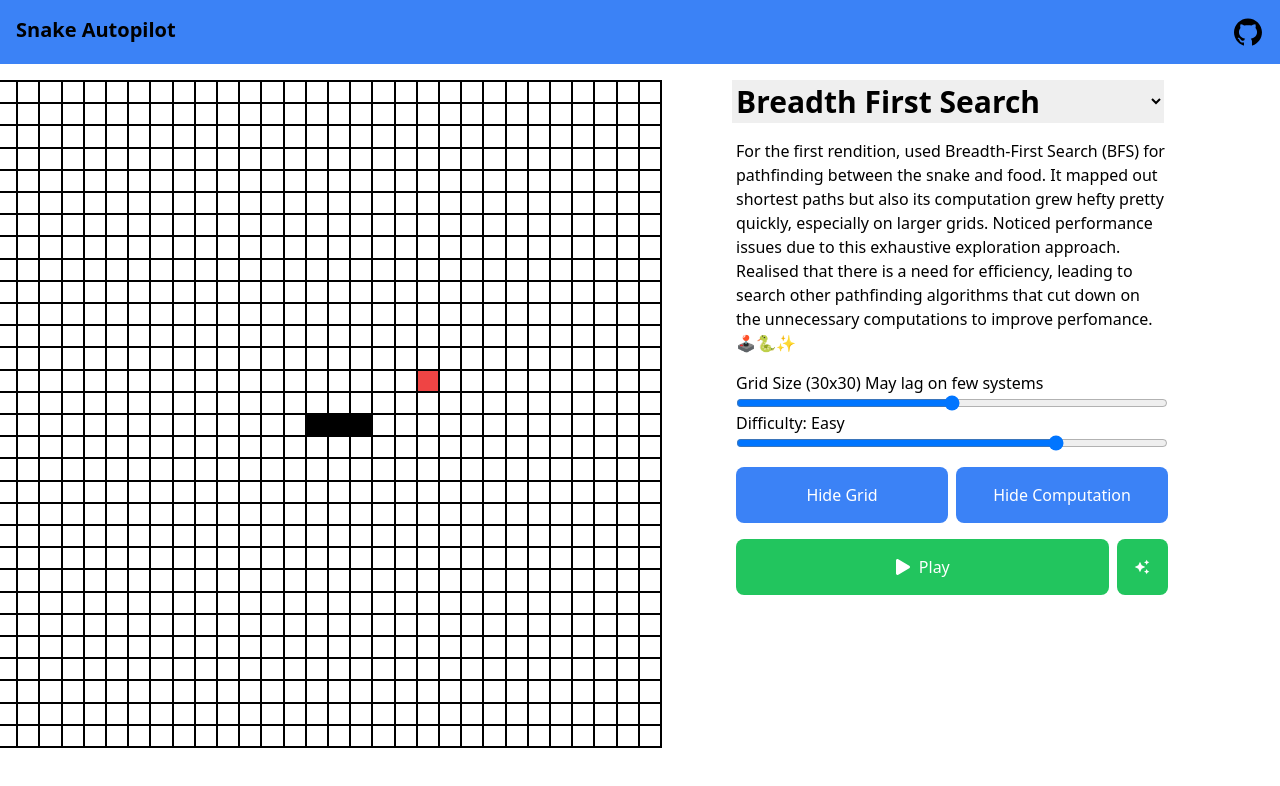
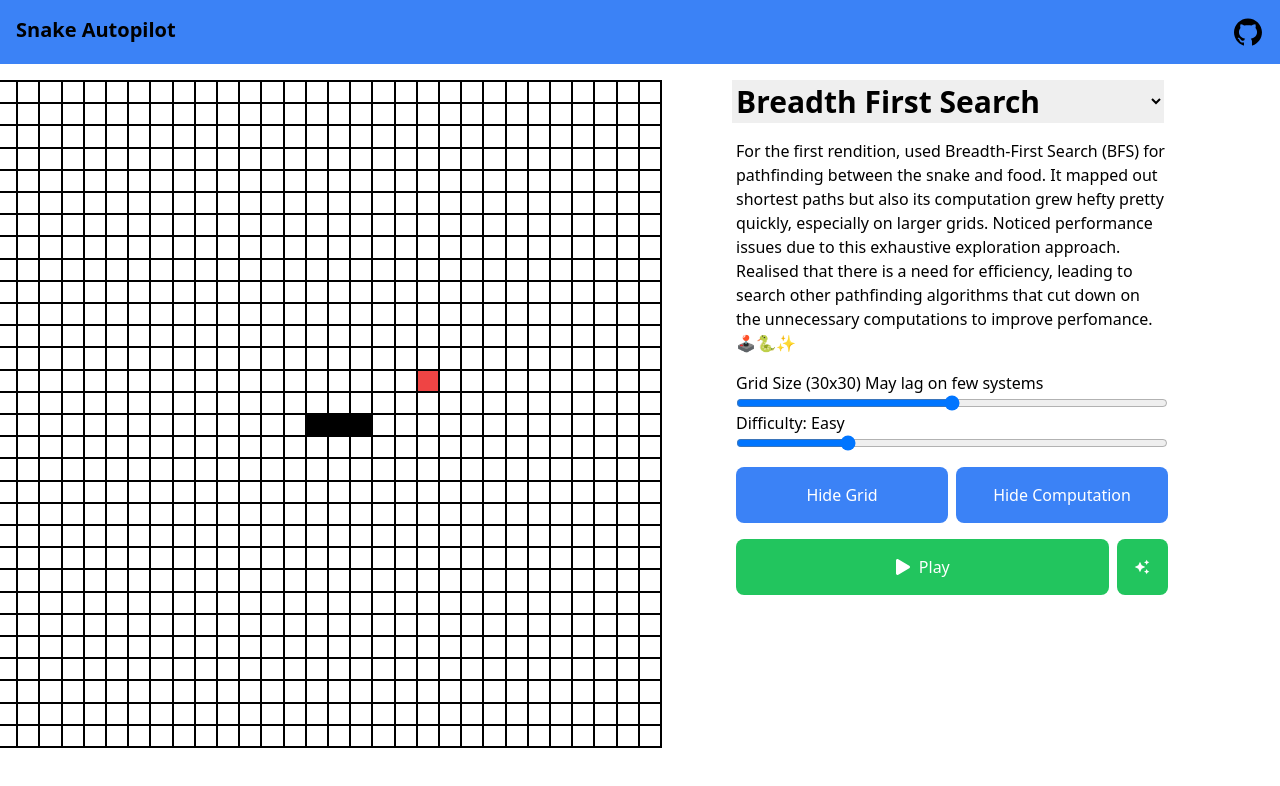
Before and after one commit to PuneetTri/snake-autopilot, a React (Vite) app: page / in a window 1280 px wide. Shown: the top 786 px of the page. Built offline with nearby package versions, Linux system fonts and the light colour scheme.

Commit message:
Fixed speed bug

```diff
--- a/src/App.tsx
+++ b/src/App.tsx
@@ -54,7 +54,7 @@ function App() {
   const [isGameRunning, setIsGameRunning] = useState<boolean>(false);
   const [isSnakeAlive, setIsSnakeAlive] = useState<boolean>(true);
   const [direction, setDirection] = useState<string>("left");
-  const [speed, setSpeed] = useState<number>(75);
+  const [speed, setSpeed] = useState<number>(25);
   const [difficulty, setDifficulty] = useState<string>("Easy");
   const [autoPilot, setautoPilot] = useState<boolean>(false);
   const [autoPilotUsed, setAutoPilotUsed] = useState<boolean>(false);
```
